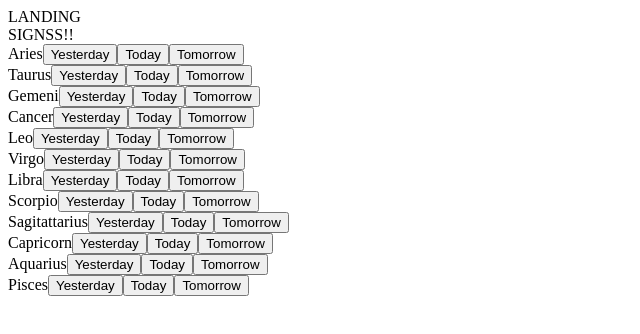
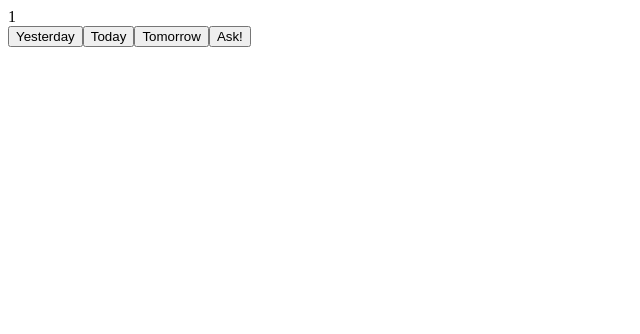
Before and after one commit to FigueroaR/ask-astro, a React (Create React App) app: page /sign/1/day/1 in a window 1280 px wide. Shown: the top 334 px of the page, without its empty margins (0-640 px from the left). Built offline with nearby package versions, Linux system fonts and the light colour scheme.

Commit message:
state activated / 200 status

```diff
--- a/src/App.js
+++ b/src/App.js
@@ -2,14 +2,18 @@ import React from 'react';
 import {BrowserRouter as Router, Route, Switch, Link} from 'react-router-dom';
 import { connect } from 'react-redux'
 import LandingPage from './containers/LandingPage';
+import SoloSign from './components/SoloSign';
+
 
 class App extends React.Component {
     render() {
         return(
             <div>
                 <Router>
-                    <Route path='/' component={LandingPage} />
-
+                    <Switch>
+                    <Route exact path='/' component={LandingPage} />
+                    <Route exact path='/sign/:sign/day/:day' component={SoloSign}/>
+                    </Switch>
                 </Router>
 
             </div>
--- a/src/actions/sign.js
+++ b/src/actions/sign.js
@@ -1,4 +1,5 @@
 export const getSign = (sign, day) => {
+    console.log(sign, day)
     return (dispatch) => {
         dispatch({type: 'GET_SIGN'})
             fetch(`https://sameer-kumar-aztro-v1.p.rapidapi.com/?sign=${sign}&day=${day}`, {
--- a/src/components/Card.js
+++ b/src/components/Card.js
@@ -2,34 +2,29 @@
 import React, { useState } from 'react';
 import { connect } from 'react-redux'
 import { useHistory, Link} from "react-router-dom";
-import Signs from '../containers/Signs';
 import { getSign } from '../actions/sign'
 
 function Card(props) {
 
-    console.log(props.sign)
-    const name = props.sign
+    let history = useHistory();
+    const sign = props.sign
+    const [day, setDay] = useState("today");
 
-    let history = useHistory();
-    const [sign, setSign] = useState(`${props.sign}`);
-    const [day, setDay] = useState("");
+    function handleOnSubmit(e) {
 
-    function handleOnSubmit() {
-        //setSign
-
+        console.log(e.target)
+        // import the action and or reducers
+        props.getSign(sign, day)
+        history.push(`/sign/${sign}/day/${day}`)
     }
 
     return (
-    <div onClick={handleOnSubmit}>{name}
-        <button onClick={e => setDay(e.target.value)}>Yesterday</button>
-        <button onClick={e => setDay(e.target.value)}>Today</button>
-        <button onClick={e => setDay(e.target.value)}>Tomorrow</button>
+    <div onClick={handleOnSubmit}>{sign}
+
     </div>
     )
 
 }
 
 
-
-
 export default connect(null, { getSign })(Card);
--- a/src/components/SoloSign.js
+++ b/src/components/SoloSign.js
@@ -1,10 +1,24 @@
-import Ract from 'react'
+import React, {useState} from 'react';
+import { connect } from 'react-redux'
+import { useHistory, Link} from "react-router-dom";
 
-class SoloSign extends React.Componennt {
-    render() {
-        return (<div>SOLO SIGN information</div>)
-    }
+function SoloSign(props) {
+        console.log(props.match.params.sign)
+        let sign = props.match.params.sign
+        let [day, setDay] = useState('')
 
+        // handleOnAsk() {
+
+        // }
+
+        return (<div>
+            <div>{sign}</div>
+            <button onClick={e => setDay('yesterday')}>Yesterday</button>
+            <button onClick={e => setDay('today')}>Today</button>
+            <button onClick={e => setDay('tomorrow')}>Tomorrow</button>
+            <button >Ask!</button>
+
+        </div>)
 }
 
 export default SoloSign;
--- a/src/containers/Signs.js
+++ b/src/containers/Signs.js
@@ -5,11 +5,11 @@ import Card from '../components/Card';
 class Signs extends React.Component {
 
     render() {
-        const astros = ['Aries', 'Taurus', 'Gemeni', 'Cancer', 'Leo', 'Virgo', 'Libra', 'Scorpio', 'Sagitattarius', 'Capricorn', 'Aquarius', 'Pisces' ];
-        const individual = astros.map( (sign, i ) => <Card key={i} sign={sign} />)
+        const astros = ['aries', 'taurus', 'gemeni', 'cancer', 'leo', 'virgo', 'libra', 'scorpio', 'sagitattarius', 'capricorn', 'aquarius', 'pisces' ];
+        const allCards = astros.map( (sign, i ) => <Card key={i} sign={sign} />)
 
         return(
-            <div>SIGNSS!! {individual} </div>
+            <div>SIGNSS!! {allCards} </div>
         )
     }
 }
--- a/src/reducers/signsReducer.js
+++ b/src/reducers/signsReducer.js
@@ -8,10 +8,9 @@ export default ( state = {sign:[], loading: false}, action) => {
             }
 
         case "LOADED_SIGN":
-            console.log("the astros has spoken back to us")
+            console.log("the astros has spoken back to us", action.payload)
             return {
-                ...state,
-                sign: [...state, action.payload],
+                sign: [action.payload],
                 loading: false
             }
 
```
